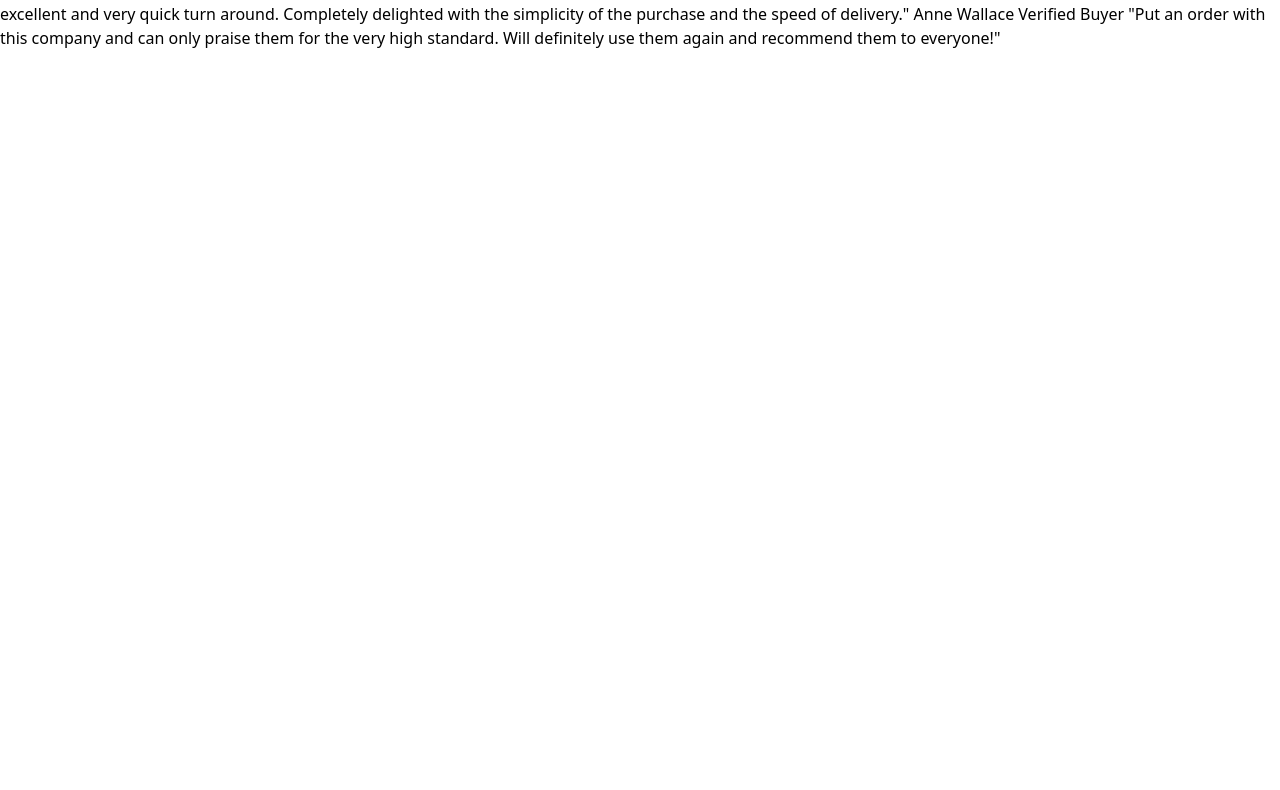
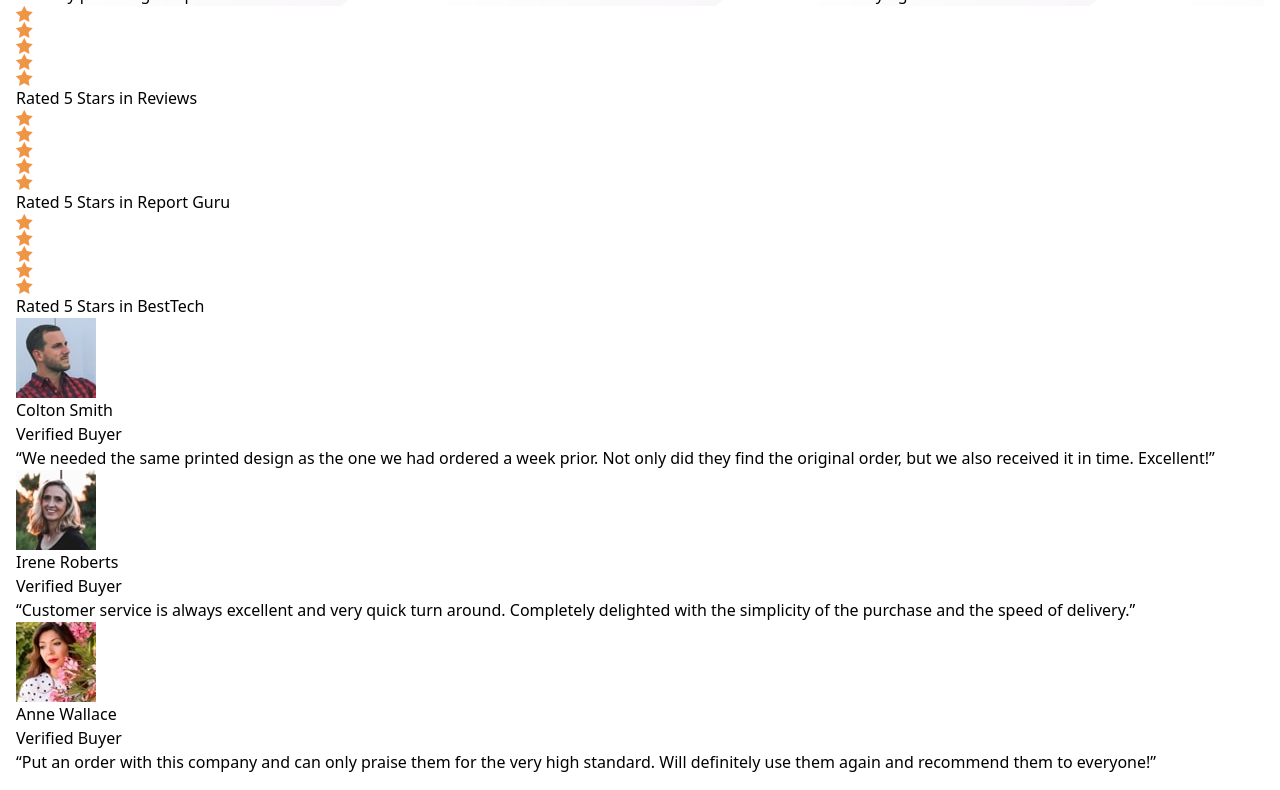
Before and after one commit to thisisadityarao/FM-social-proof-section, a website built with Vite: page index.html in a window 1280 px wide. Shown: the part 70-860 px from the top of the page. Before the commit the page ends 800 px from the top, so only its background shows below. Built offline with nearby package versions, Linux system fonts and the light colour scheme.

Commit message:
Add google fonts and finish marking up the content

```diff
--- a/index.html
+++ b/index.html
@@ -9,6 +9,10 @@
   <link rel="icon" type="image/png" sizes="32x32" href="./images/favicon-32x32.png" />
   <!-- Tailwind CSS file -->
   <link rel="stylesheet" href="index.css">
+  <!-- Google Fonts-->
+  <link rel="preconnect" href="https://fonts.googleapis.com">
+  <link rel="preconnect" href="https://fonts.gstatic.com" crossorigin>
+  <link href="https://fonts.googleapis.com/css2?family=League+Spartan:wght@100..900&display=swap" rel="stylesheet">
 
   <title>Frontend Mentor | Social proof section</title>
 
@@ -25,31 +29,132 @@
   </style>
 </head>
 
-<body>
-  10,000+ of our users love our products.
+<body class="p-4">
+  <main>
 
-  We only provide great products combined with excellent customer service.
-  See what our satisfied customers are saying about our services.
+    <section class="bg-[url('./images/bg-pattern-top-mobile.svg')]">
+      <h1 class="text-3xl">10,000+ of our users love our products.</h1>
+      <p>We only provide great products combined with excellent customer service.
+        See what our satisfied customers are saying about our services.</p>
+    </section>
 
-  Rated 5 Stars in Reviews
-  Rated 5 Stars in Report Guru
-  Rated 5 Stars in BestTech
+    <section>
+      <svg width="17" height="16" xmlns="http://www.w3.org/2000/svg" style="display: none;">
+        <symbol id="star" viewBox="0 0 17 16">
+          <path
+            d="M16.539 6.097a0.3 0.3 0 0 0 -0.24 -0.202l-5.36 -0.779L8.542 0.26a0.296 0.296 0 0 0 -0.53 0L5.613 5.117l-5.36 0.779a0.297 0.297 0 0 0 -0.165 0.505l3.88 3.78 -0.917 5.34a0.297 0.297 0 0 0 0.43 0.312l4.795 -2.52 4.794 2.52a0.296 0.296 0 0 0 0.43 -0.313l-0.916 -5.338 3.88 -3.782c0.08 -0.08 0.11 -0.197 0.075 -0.304z"
+            fill="#EF9546" fill-rule="nonzero" />
+        </symbol>
+      </svg>
+      <div>
+        <picture>
+          <svg width="17" height="16">
+            <use href="#star" />
+          </svg>
+          <svg width="17" height="16">
+            <use href="#star" />
+          </svg>
+          <svg width="17" height="16">
+            <use href="#star" />
+          </svg>
+          <svg width="17" height="16">
+            <use href="#star" />
+          </svg>
+          <svg width="17" height="16">
+            <use href="#star" />
+          </svg>
+        </picture>
+        <p>Rated 5 Stars in Reviews</p>
+      </div>
+      <div>
+        <picture>
+          <svg width="17" height="16">
+            <use href="#star" />
+          </svg>
+          <svg width="17" height="16">
+            <use href="#star" />
+          </svg>
+          <svg width="17" height="16">
+            <use href="#star" />
+          </svg>
+          <svg width="17" height="16">
+            <use href="#star" />
+          </svg>
+          <svg width="17" height="16">
+            <use href="#star" />
+          </svg>
+        </picture>
+        <p>Rated 5 Stars in Report Guru</p>
+      </div>
+      <div>
+        <picture>
+          <svg width="17" height="16">
+            <use href="#star" />
+          </svg>
+          <svg width="17" height="16">
+            <use href="#star" />
+          </svg>
+          <svg width="17" height="16">
+            <use href="#star" />
+          </svg>
+          <svg width="17" height="16">
+            <use href="#star" />
+          </svg>
+          <svg width="17" height="16">
+            <use href="#star" />
+          </svg>
+        </picture>
+        <p>Rated 5 Stars in BestTech</p>
+      </div>
+    </section>
 
-  Colton Smith
-  Verified Buyer
-  "We needed the same printed design as the one we had ordered a week prior.
-  Not only did they find the original order, but we also received it in time.
-  Excellent!"
+    <section>
+      <section>
+        <div>
+          <img src="./images/image-colton.jpg" alt="A headshot of Colton Smith">
+          <h2>Colton Smith</h2>
+          <span>Verified Buyer</span>
+        </div>
+        <p><q>We needed the same printed design as the one we had ordered a week prior.
+            Not only did they find the original order, but we also received it in time.
+            Excellent!</q></p>
+      </section>
 
-  Irene Roberts
-  Verified Buyer
-  "Customer service is always excellent and very quick turn around. Completely
-  delighted with the simplicity of the purchase and the speed of delivery."
+      <section>
+        <div>
+          <img src="./images/image-irene.jpg" alt="A headshot of Irene Roberts">
+          <h2>Irene Roberts</h2>
+          <span>Verified Buyer</span>
+        </div>
+        <p><q>Customer service is always excellent and very quick turn around. Completely
+            delighted with the simplicity of the purchase and the speed of delivery.</q></p>
+      </section>
 
-  Anne Wallace
-  Verified Buyer
-  "Put an order with this company and can only praise them for the very high
-  standard. Will definitely use them again and recommend them to everyone!"
+      <section>
+        <div>
+          <img src="./images/image-anne.jpg" alt="A headshot of Anne Wallace">
+          <h2>Anne Wallace</h2>
+          <span>Verified Buyer</span>
+        </div>
+        <p><q>Put an order with this company and can only praise them for the very high
+            standard. Will definitely use them again and recommend them to everyone!</q></p>
+      </section>
+    </section>
+
+  </main>
+
+
+
+
+
+
+
+
+
+
+
+
+
 
   <!--
   <footer>
```
